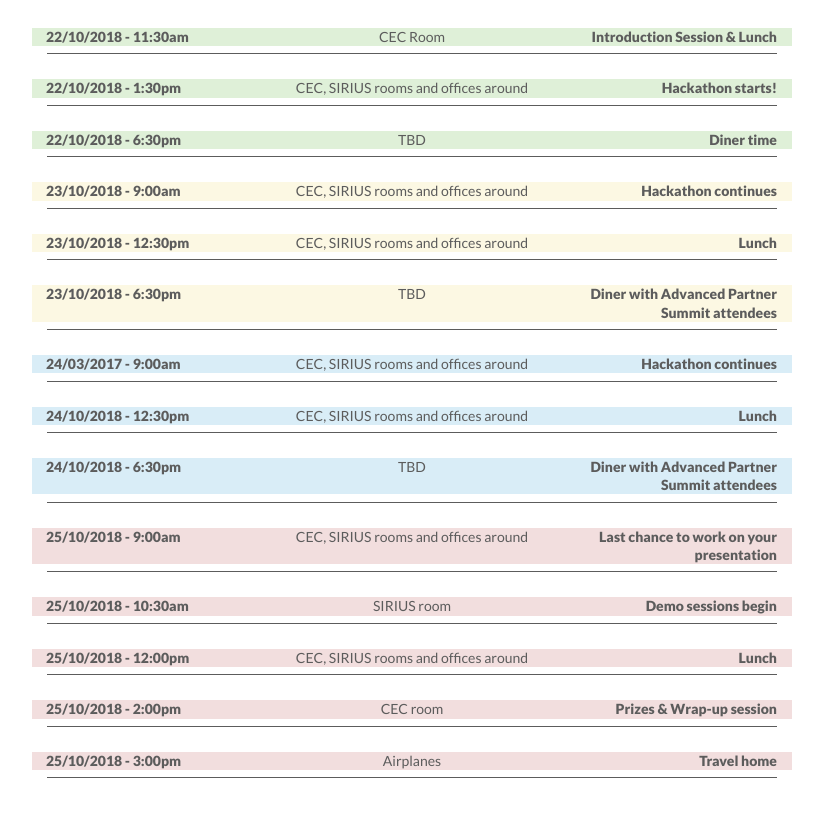
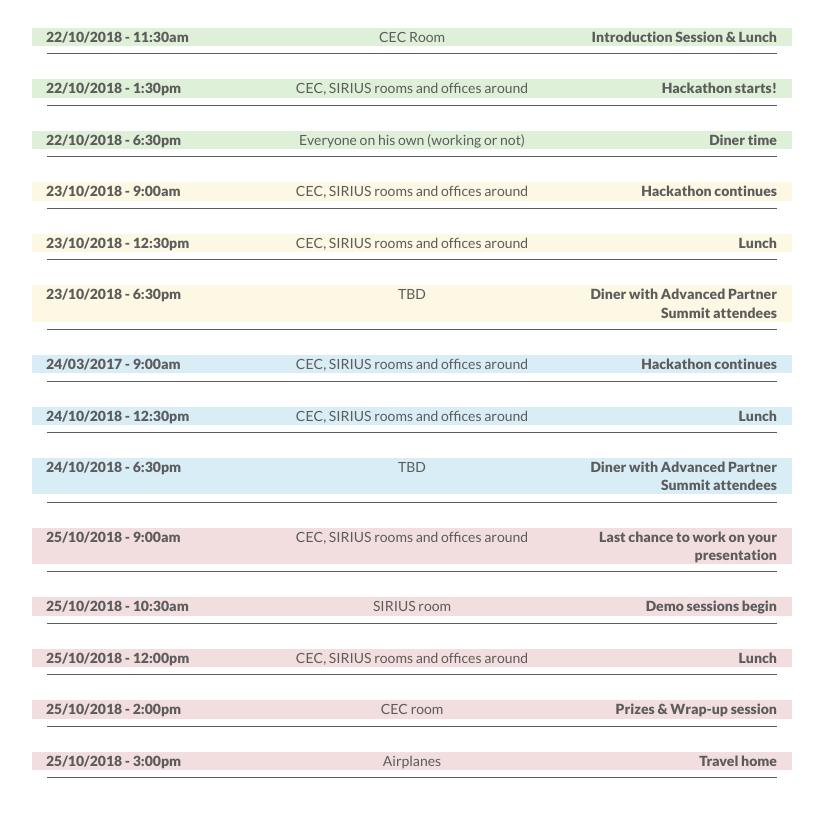
Before and after one commit to emeapchackathon/emeapchackathon.github.io, a website: page index.html in a window 1280 px wide. Shown: the part 2917-3734 px from the top of the page, without its empty margins (228-1051 px from the left). Drawn offline with nearby package versions, Linux system fonts and the light colour scheme; some packages are replaced by stand-ins of ours; a script that the page names is missing; a web font is replaced by a local one.

Commit message:
Change diner on Monday

```diff
--- a/index.html
+++ b/index.html
@@ -282,7 +282,7 @@
           <div class="agenda">
             <div class="row bg-success">
               <div class="when col-lg-4 col-md-4 col-sm-12 col-xs-12">22/10/2018 - 6:30pm</div>
-              <div class="where col-lg-4 col-md-4 col-sm-12 col-xs-12">TBD</div>
+              <div class="where col-lg-4 col-md-4 col-sm-12 col-xs-12">Everyone on his own (working or not)</div>
               <div class="what col-lg-4 col-md-4 col-sm-12 col-xs-12">Diner time</div>
             </div>
           </div>
```
